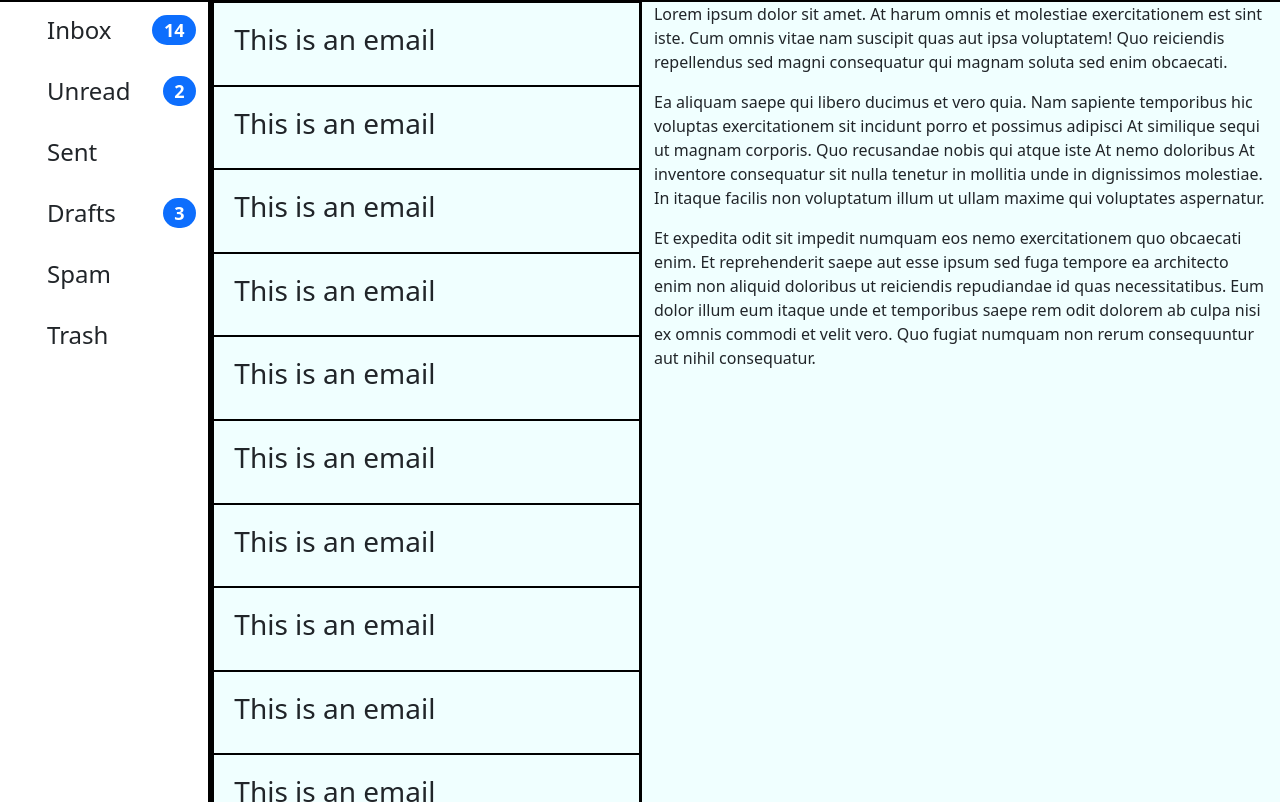
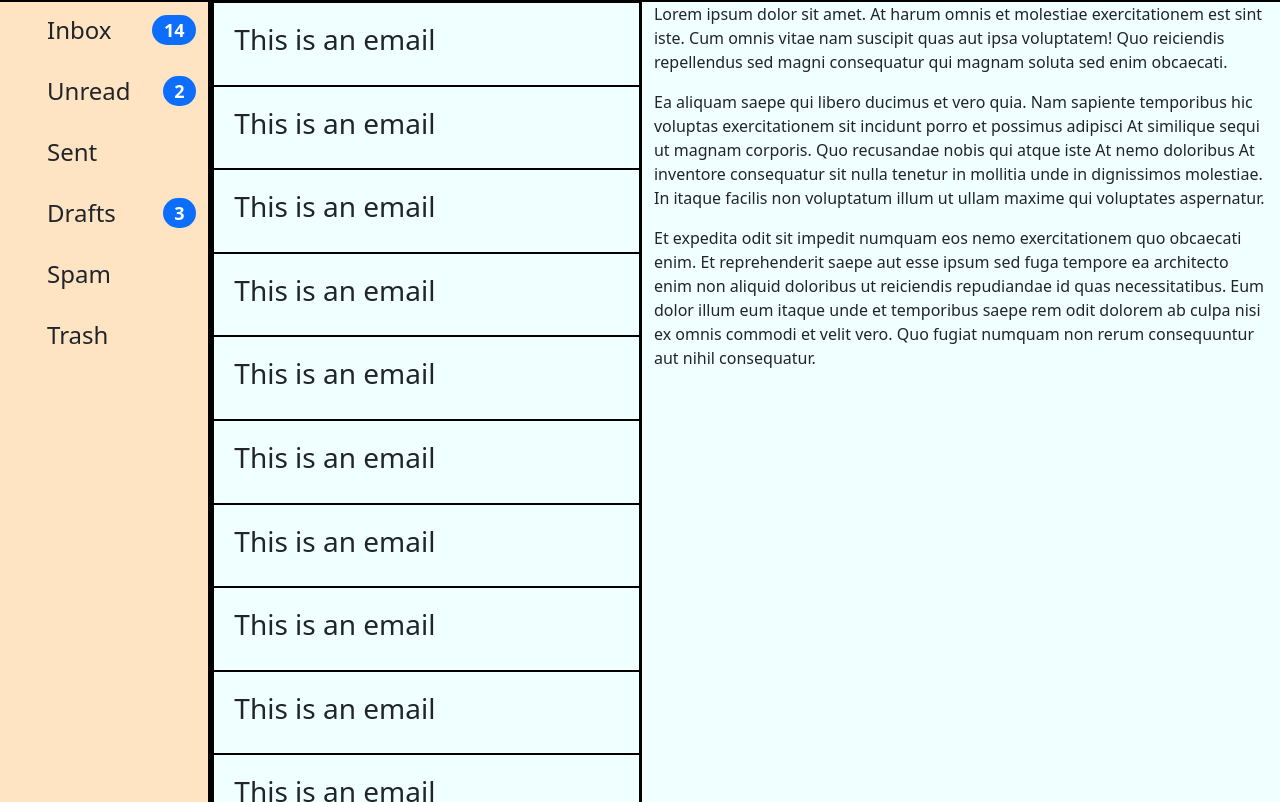
Before and after one commit to ericandradestrohm/bootstrap-email-andrade-strohm, a plain HTML site: page bootstrap-email-index.html in a window 1280 px wide. Shown: the part 78-880 px from the top of the page. Drawn offline with nearby package versions, Linux system fonts and the light colour scheme.

Commit message:
First Draft completed

```diff
--- a/bootstrap-email-styles.css
+++ b/bootstrap-email-styles.css
@@ -2,6 +2,7 @@
     min-height: 100vh;
     /* border: 5px solid red; */
     min-width: 100px;
+    background-color: bisque;
 }
 /* Section for top border where "inbox" is */
 .top-border{
```
Also changed, not shown: bootstrap-email-index.html (+1 -0 lines).
